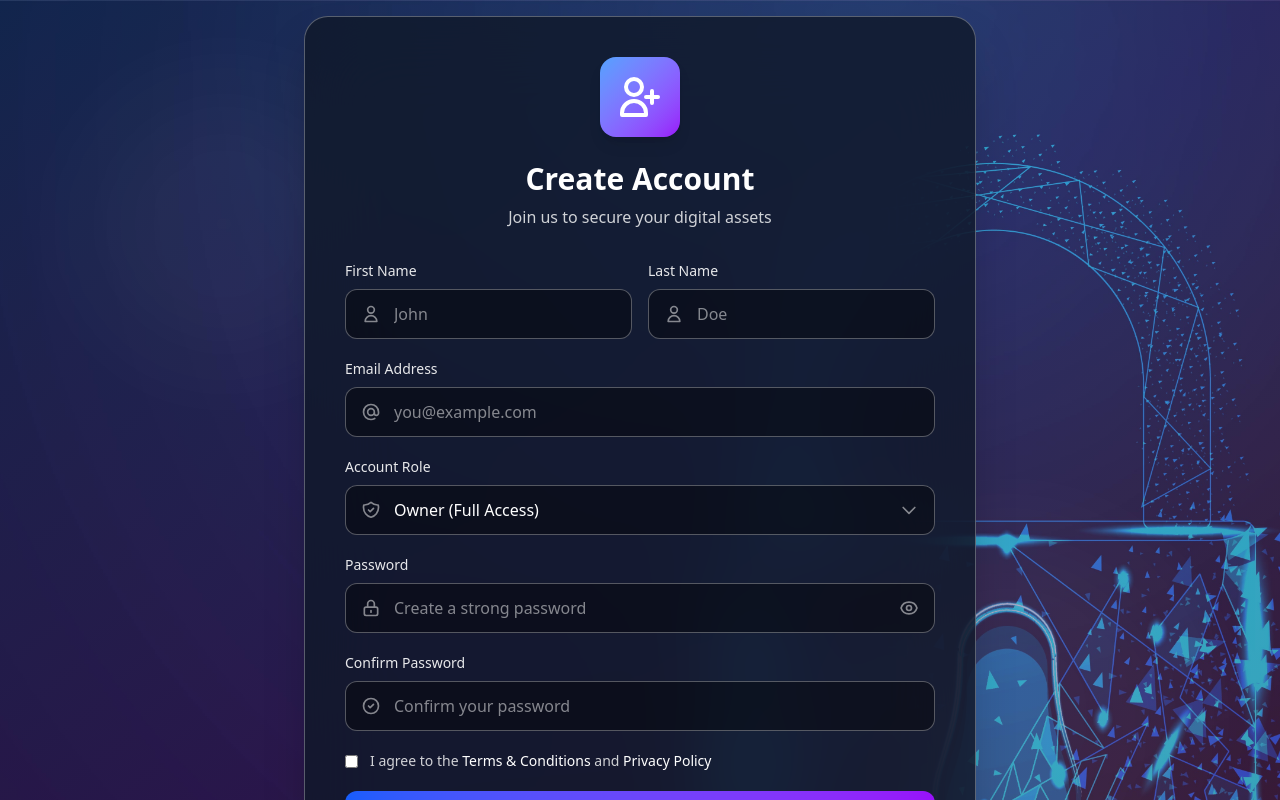
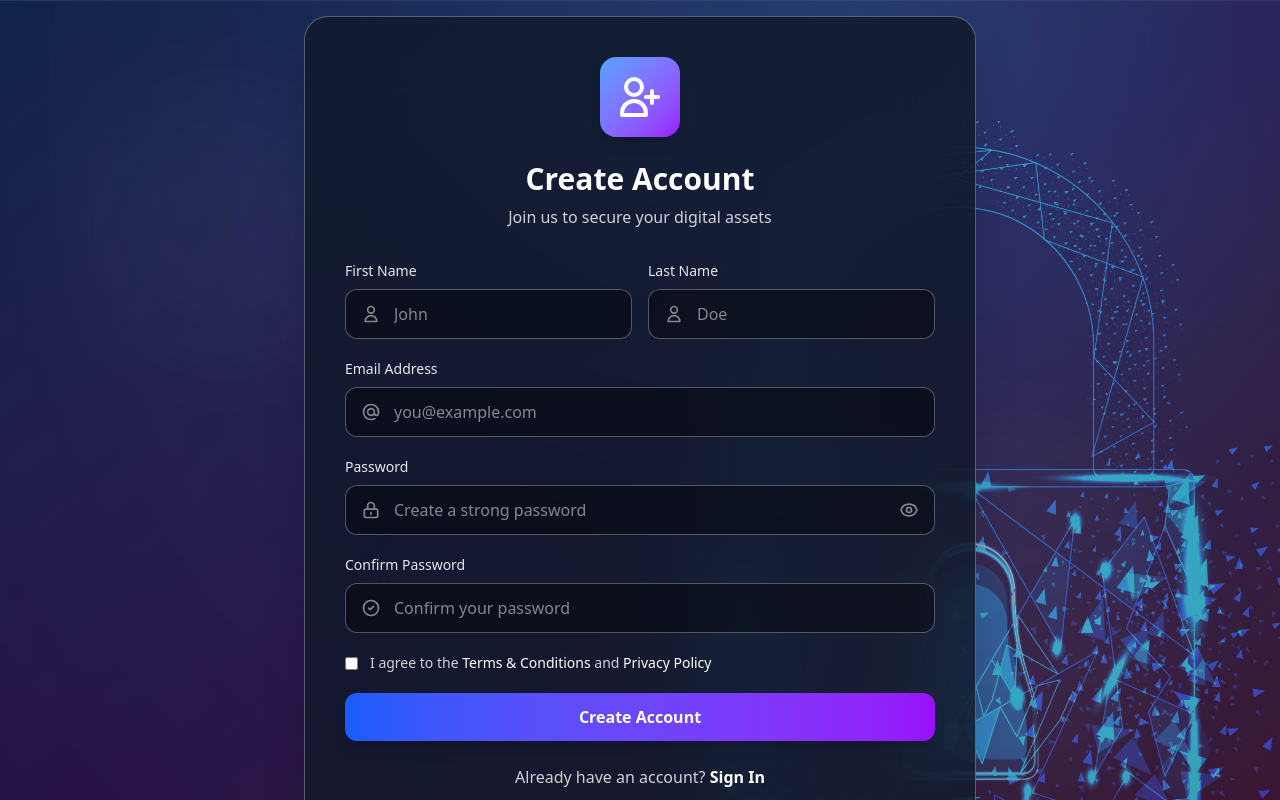
Before and after one commit to wikshitha/Time-Locked-DigitalWallet-Frontend, a React (Vite) app: page /register in a window 1280 px wide. Shown: the top 800 px of the page. Built offline with nearby package versions, Linux system fonts and the light colour scheme.

Commit message:
role base frontend implement❤️

```diff
--- a/src/pages/RegisterPage.jsx
+++ b/src/pages/RegisterPage.jsx
@@ -8,7 +8,6 @@ export default function RegisterPage() {
   const [email, setEmail] = useState("");
   const [password, setPassword] = useState("");
   const [confirmPassword, setConfirmPassword] = useState("");
-  const [role, setRole] = useState("owner");
   const [showPassword, setShowPassword] = useState(false);
   const [passwordStrength, setPasswordStrength] = useState(0);
 
@@ -40,7 +39,7 @@ export default function RegisterPage() {
     }
 
     try {
-      await register({ firstName, lastName, email, password, role });
+      await register({ firstName, lastName, email, password, role: "owner" });
       navigate("/dashboard");
     } catch (err) {
       console.error("Registration failed:", err);
@@ -174,35 +173,6 @@ export default function RegisterPage() {
                   className="w-full pl-12 pr-4 py-3 bg-black/40 border border-white/30 rounded-xl text-white placeholder-white/50 focus:outline-none focus:ring-2 focus:ring-blue-400 focus:border-transparent transition-all"
                   required
                 />
-              </div>
-            </div>
-
-            {/* Role Selection */}
-            <div className="relative">
-              <label className="block text-white/90 text-sm font-medium mb-2">
-                Account Role
-              </label>
-              <div className="relative">
-                <div className="absolute inset-y-0 left-0 pl-4 flex items-center pointer-events-none">
-                  <svg className="h-5 w-5 text-white/50" fill="none" stroke="currentColor" viewBox="0 0 24 24">
-                    <path strokeLinecap="round" strokeLinejoin="round" strokeWidth={2} d="M9 12l2 2 4-4m5.618-4.016A11.955 11.955 0 0112 2.944a11.955 11.955 0 01-8.618 3.04A12.02 12.02 0 003 9c0 5.591 3.824 10.29 9 11.622 5.176-1.332 9-6.03 9-11.622 0-1.042-.133-2.052-.382-3.016z" />
-                  </svg>
-                </div>
-                <select
-                  value={role}
-                  onChange={(e) => setRole(e.target.value)}
-                  className="w-full pl-12 pr-4 py-3 bg-black/40 border border-white/30 rounded-xl text-white focus:outline-none focus:ring-2 focus:ring-blue-400 focus:border-transparent transition-all appearance-none cursor-pointer"
-                >
-                  <option value="owner" className="bg-gray-800">Owner (Full Access)</option>
-                  <option value="beneficiary" className="bg-gray-800">Beneficiary (Access After Release)</option>
-                  <option value="witness" className="bg-gray-800">Witness (Approve Releases)</option>
-                  <option value="shared" className="bg-gray-800">Shared (View Access)</option>
-                </select>
-                <div className="absolute inset-y-0 right-0 pr-4 flex items-center pointer-events-none">
-                  <svg className="h-5 w-5 text-white/50" fill="none" stroke="currentColor" viewBox="0 0 24 24">
-                    <path strokeLinecap="round" strokeLinejoin="round" strokeWidth={2} d="M19 9l-7 7-7-7" />
-                  </svg>
-                </div>
               </div>
             </div>
 
```
